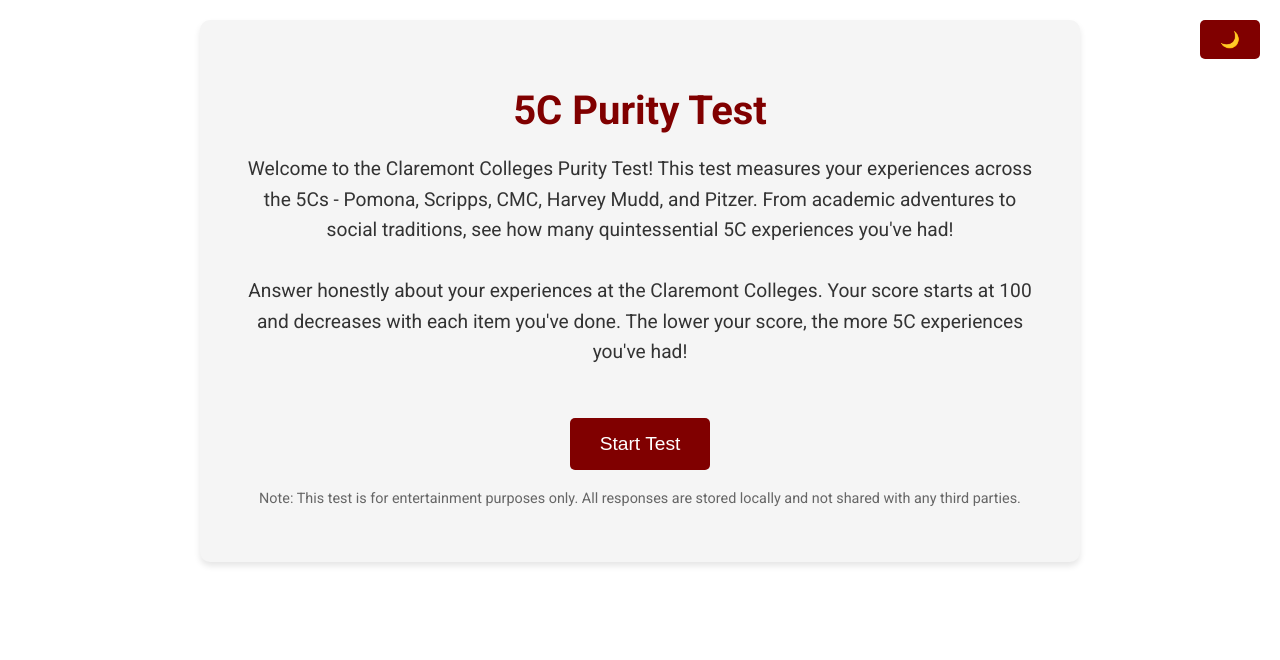
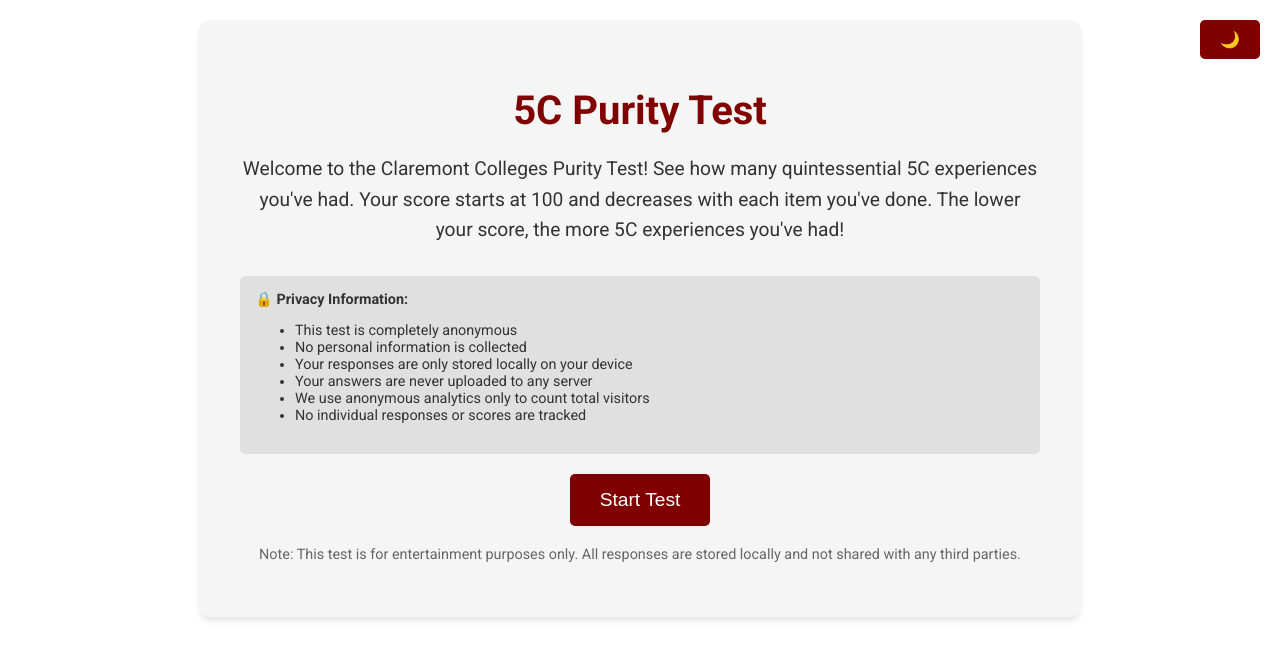
Before and after one commit to bamboo-fx/5cpuritytest, a React (Create React App) app: page / in a window 1280 px wide. Shown: the top 660 px of the page. Built offline with nearby package versions, Linux system fonts and the light colour scheme.

Commit message:
Added privacy notice to landing page

```diff
--- a/src/components/LandingPage.js
+++ b/src/components/LandingPage.js
@@ -28,6 +28,15 @@
   margin-top: 20px;
 `;
 
+const PrivacyNotice = styled.div`
+  margin-top: 20px;
+  padding: 15px;
+  background-color: ${props => props.theme.border};
+  border-radius: 5px;
+  font-size: 0.9rem;
+  text-align: left;
+`;
+
 const StartButton = styled.button`
   font-size: 1.2rem;
   padding: 15px 30px;
@@ -39,16 +48,25 @@
     <Container>
       <Title>5C Purity Test</Title>
       <Description>
-        Welcome to the Claremont Colleges Purity Test! This test measures your experiences
-        across the 5Cs - Pomona, Scripps, CMC, Harvey Mudd, and Pitzer. From academic adventures
-        to social traditions, see how many quintessential 5C experiences you've had!
+        Welcome to the Claremont Colleges Purity Test! See how many quintessential 5C experiences
+        you've had. Your score starts at 100 and decreases with each item you've done.
+        The lower your score, the more 5C experiences you've had!
       </Description>
-      <Description>
-        Answer honestly about your experiences at the Claremont Colleges. Your score starts at 100
-        and decreases with each item you've done. The lower your score, the more 5C experiences
-        you've had!
-      </Description>
+
+      <PrivacyNotice>
+        <strong>🔒 Privacy Information:</strong>
+        <ul>
+          <li>This test is completely anonymous</li>
+          <li>No personal information is collected</li>
+          <li>Your responses are only stored locally on your device</li>
+          <li>Your answers are never uploaded to any server</li>
+          <li>We use anonymous analytics only to count total visitors</li>
+          <li>No individual responses or scores are tracked</li>
+        </ul>
+      </PrivacyNotice>
+
       <StartButton onClick={onStart}>Start Test</StartButton>
+
       <Disclaimer>
         Note: This test is for entertainment purposes only. All responses are stored locally
         and not shared with any third parties.
```
